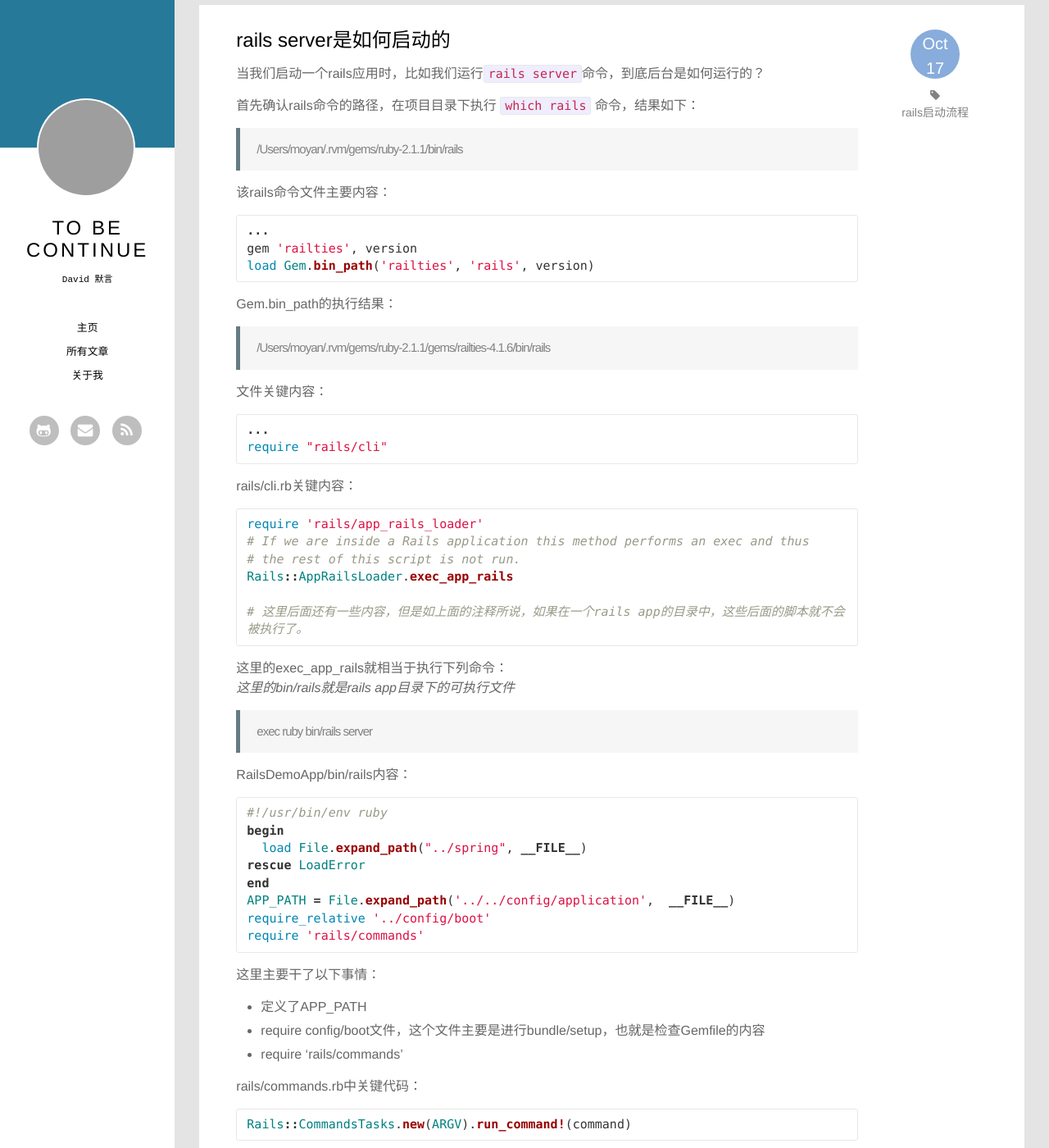
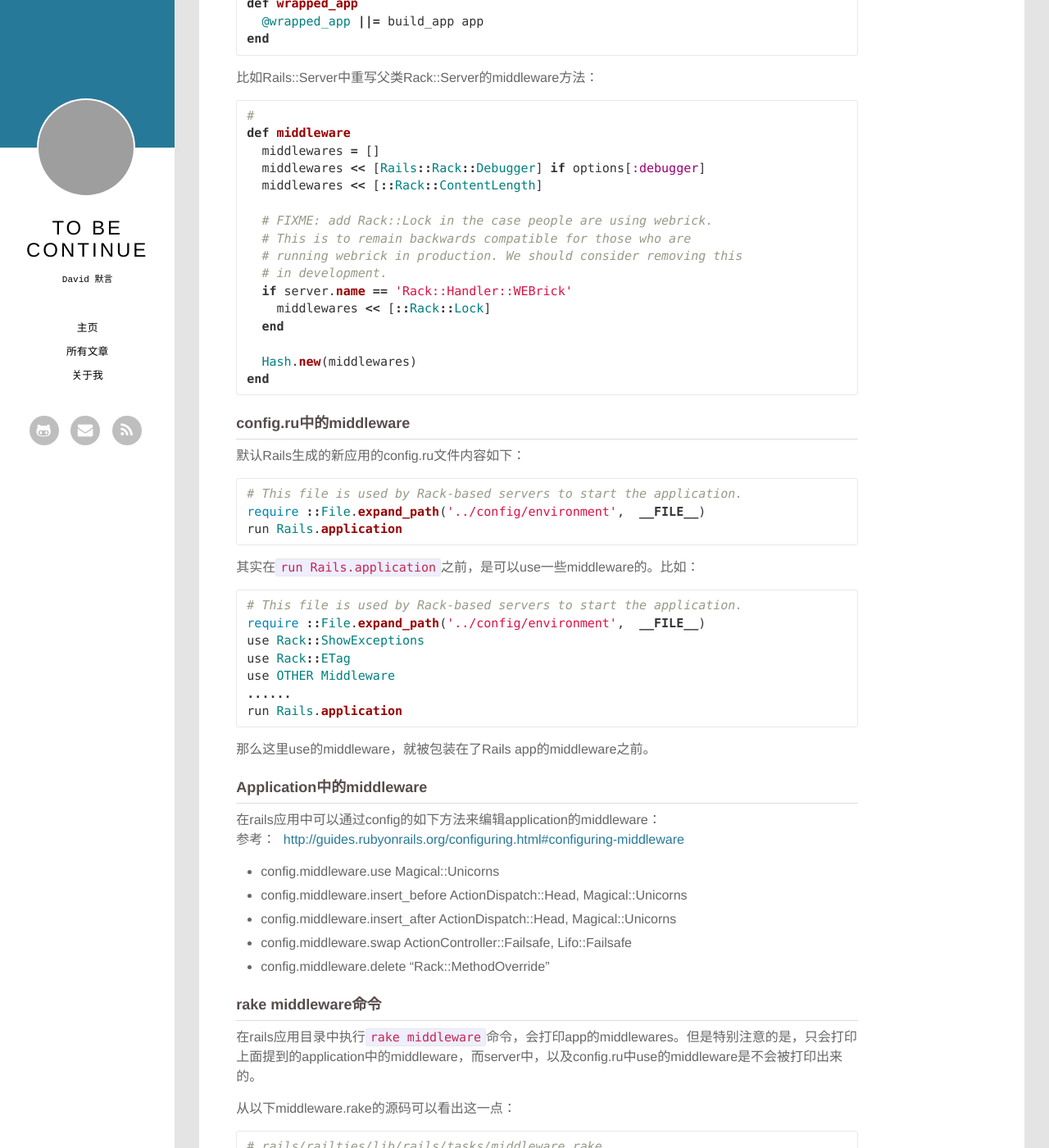
Before and after one commit to MakeItEasy/makeiteasy.github.com, a Jekyll site: the page built from index.html, in a window 1280 px wide and 1400 px high, scrolled down 595 px. Shown: the whole window at 82% size. Built offline with Jekyll 4.4.1, drawn with Linux system fonts in a browser that asks for light colours; Markdown is read by kramdown in place of the engine named in the settings; the list of posts is cut into pages by our own code; some of the changed text lies outside the part shown; grey boxes are pictures that could not be loaded.

Commit message:
添加middleware文章，修改了duoshuo评论判断comments条件，默认为有评论

````diff
--- a/_includes/duoshuo.html
+++ b/_includes/duoshuo.html
@@ -1,4 +1,4 @@
-{% if page.comments %}
+{% if page.comments != false %}
 <!-- 多说评论框 start -->
   <div class="duoshuo ds-thread" data-thread-key="{{ page.date | date: "%Y%m%d"}}_{{ page.url | split:"/" | last | split: "." | first }}"
        data-title="{{ page.title }}" data-url="{{ page.url | prepend: site.baseurl }}"></div>
--- a/_posts/2014-10-18-rails-application-booting-process.markdown
+++ b/_posts/2014-10-18-rails-application-booting-process.markdown
@@ -16,7 +16,7 @@
 如果要分析Rails的启动流程的话，需要对以下知识有一些了解：
 
 * [rack](https://github.com/rack/rack)
-* middleware
+* middleware（可以参考博文：[Rails应用中的middleware们]({% post_url 2014-10-19-middleware-in-rails-application %})）
 
 以下是一些小tips，可以事前了解：
 
--- /dev/null
+++ b/_posts/2014-10-19-middleware-in-rails-application.markdown
@@ -0,0 +1,106 @@
+---
+layout: post
+title: "Rails应用中的middleware们"
+date: "2014-10-19 00:17:38 +0800"
+comments: true
+tags: [rails]
+---
+
+middleware在rack规范中是一个很重要的概念。在rails中，一个app，其实就是各种middleware一层一层嵌套起来工作的。
+
+在rails app中，middleware可以分为三类：
+
+* Server的middleware
+* 在config.ru中use的middleware
+* 在application.config中use的middleware
+
+他们的嵌套顺序也是按照上面的顺序，即server middleware 包含 config.ru middleware 包含 application middleware
+
+#### 前提说明
+
+本文中涉及到的rails源码针对的版本是：**4.1.6**
+
+#### Server中的middleware
+
+在Rack::Server中有以下代码，这里的build_app其实就是为了给后面得到的app包装上server的middleware的。
+
+```ruby
+# rack/lib/rack/server.rb
+def wrapped_app
+  @wrapped_app ||= build_app app
+end
+```
+
+比如Rails::Server中重写父类Rack::Server的middleware方法：
+
+```ruby
+#
+def middleware
+  middlewares = []
+  middlewares << [Rails::Rack::Debugger] if options[:debugger]
+  middlewares << [::Rack::ContentLength]
+
+  # FIXME: add Rack::Lock in the case people are using webrick.
+  # This is to remain backwards compatible for those who are
+  # running webrick in production. We should consider removing this
+  # in development.
+  if server.name == 'Rack::Handler::WEBrick'
+    middlewares << [::Rack::Lock]
+  end
+
+  Hash.new(middlewares)
+end
+```
+
+#### config.ru中的middleware
+
+默认Rails生成的新应用的config.ru文件内容如下：
+
+```ruby
+# This file is used by Rack-based servers to start the application.
+require ::File.expand_path('../config/environment',  __FILE__)
+run Rails.application
+```
+
+其实在`run Rails.application`之前，是可以use一些middleware的。比如：
+
+```ruby
+# This file is used by Rack-based servers to start the application.
+require ::File.expand_path('../config/environment',  __FILE__)
+use Rack::ShowExceptions
+use Rack::ETag
+use OTHER Middleware
+......
+run Rails.application
+```
+
+那么这里use的middleware，就被包装在了Rails app的middleware之前。
+
+#### Application中的middleware
+
+在rails应用中可以通过config的如下方法来编辑application的middleware：
+参考：
+<http://guides.rubyonrails.org/configuring.html#configuring-middleware>
+
+* config.middleware.use Magical::Unicorns
+* config.middleware.insert_before ActionDispatch::Head, Magical::Unicorns
+* config.middleware.insert_after ActionDispatch::Head, Magical::Unicorns
+* config.middleware.swap ActionController::Failsafe, Lifo::Failsafe
+* config.middleware.delete "Rack::MethodOverride"
+
+#### rake middleware命令
+
+在rails应用目录中执行`rake middleware`命令，会打印app的middlewares。但是特别注意的是，只会打印上面提到的application中的middleware，而server中，以及config.ru中use的middleware是不会被打印出来的。
+
+从以下middleware.rake的源码可以看出这一点：
+
+```ruby
+# rails/railties/lib/rails/tasks/middleware.rake
+desc 'Prints out your Rack middleware stack'
+task middleware: :environment do
+  Rails.configuration.middleware.each do |middleware|
+    puts "use #{middleware.inspect}"
+  end
+  puts "run #{Rails.application.class.name}.routes"
+end
+```
````
